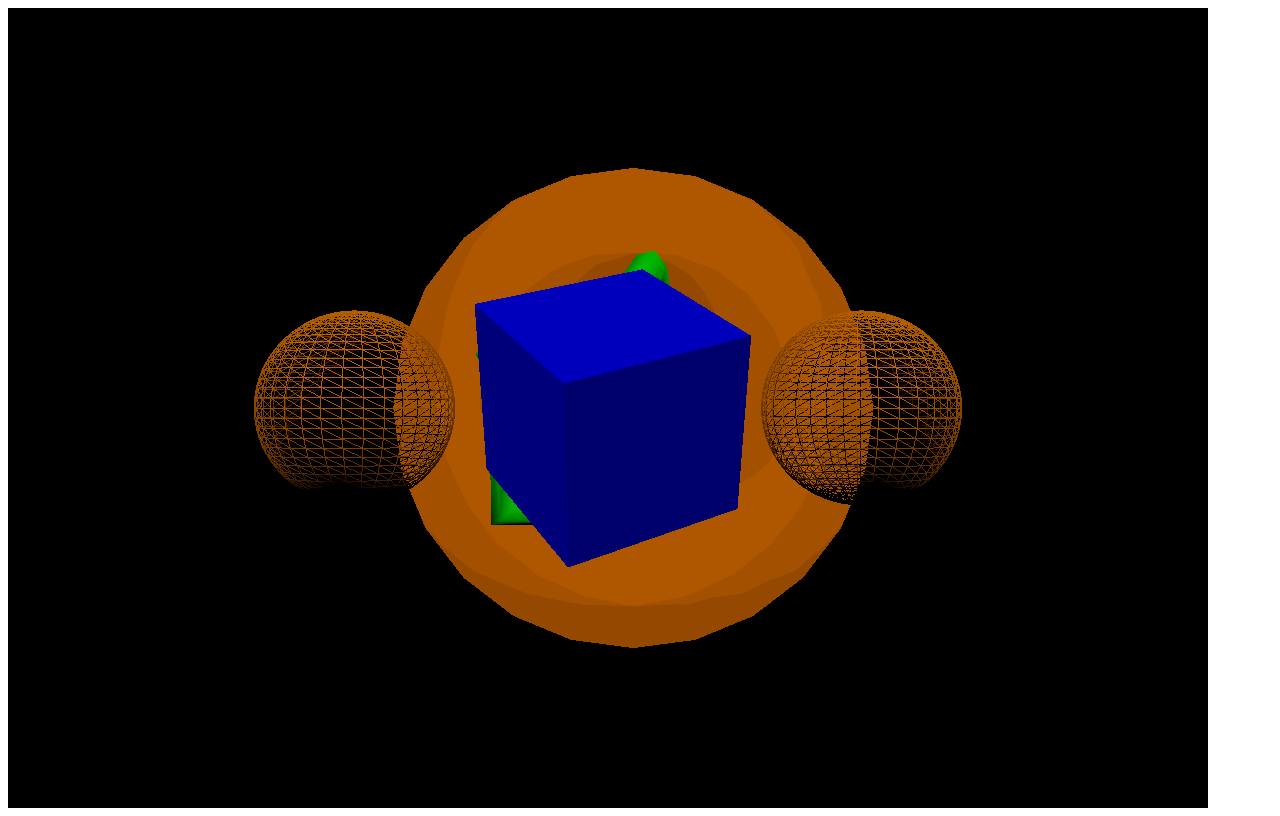
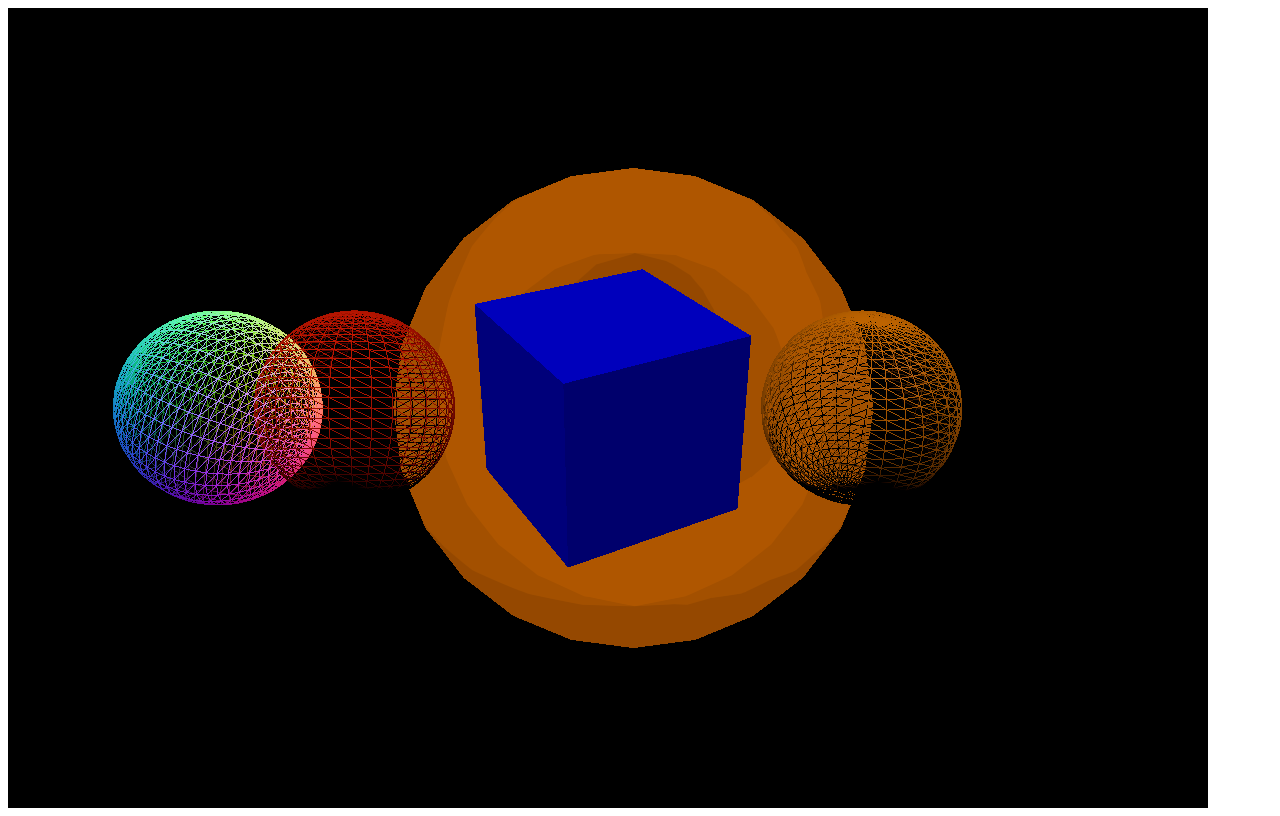
Before and after one commit to takamiya-1932078/kadai2, a plain HTML site: page index.html in a window 1280 px wide. Drawn offline with nearby package versions, Linux system fonts and the light colour scheme; animation ran at ten frames a second.

Commit message:
Update index.html

```diff
--- a/index.html
+++ b/index.html
@@ -41,24 +41,21 @@ var box = new THREE.Mesh(geometry, material);
 box.position.z = -5;
 scene.add(box);
 
-//なんかクネクネしてるやつ
-var torusKnotGeometry = new THREE.TorusKnotGeometry( 1.5, 0.3, 20, 6, 3, 5 );
-//全体的な大きさ、チューブの太さ、クネクネの進む方向に対して何分割するか、
-//チューブ方向に対して何分割するか、残りの二つの数字を変えるとクネクネの形が変わる
-var torusKnotMaterial = new THREE. MeshPhongMaterial( { color: 0x00ff00 } );
-var torusKnot = new THREE.Mesh( torusKnotGeometry, torusKnotMaterial );
-torusKnot.position.set( 0, 0, -15 );
-scene.add( torusKnot );
 
 //球
 var sphereGeometry = new THREE.SphereGeometry( 0.5, 32, 32 );
-var sphereMaterial = new THREE. MeshPhongMaterial( {color: 0xff8800,wireframe: true} );
-var sphere1 = new THREE.Mesh( sphereGeometry, sphereMaterial );
-var sphere2 = new THREE.Mesh( sphereGeometry, sphereMaterial );
+var sphereMaterial1 = new THREE. MeshPhongMaterial( {color: 0xff8800,wireframe: true} );
+var sphereMaterial2 = new THREE. MeshLambertMaterial( {color: 0xff2200,wireframe: true} );
+var sphereMaterial3 = new THREE. MeshNormalMaterial( {color: 0xff0123,wireframe: true} );
+var sphere1 = new THREE.Mesh( sphereGeometry, sphereMaterial1 );
+var sphere2 = new THREE.Mesh( sphereGeometry, sphereMaterial2 );
+var sphere3 = new THREE.Mesh( sphereGeometry, sphereMaterial3 );
 sphere1.position.set( 1.3, 0, -5 );
 sphere2.position.set( -1.3, 0, -5 );
+sphere3.position.set( 1.-3, 0, -5 );
 scene.add( sphere1 );
 scene.add( sphere2 );
+scene.add( sphere3 );
 
 
     // 平行光源1
@@ -79,10 +76,9 @@ scene.add( sphere2 );
       requestAnimationFrame(update);
 
       // 箱を回転させる
-      torusKnot.rotation.x += 0.01;
-      torusKnot.rotation.y += 0.01;
-      sphere1.rotation.y += 0.01;
-      sphere2.rotation.y += 0.01;
+      sphere1.rotation.x += 0.01;
+      sphere2.rotation.y += 0.05;
+      sphere3.rotation.z -= 0.10;
       box.rotation.x += 0.01;
       box.rotation.y += 0.01;
       torus.position.z +=0.01;
```
